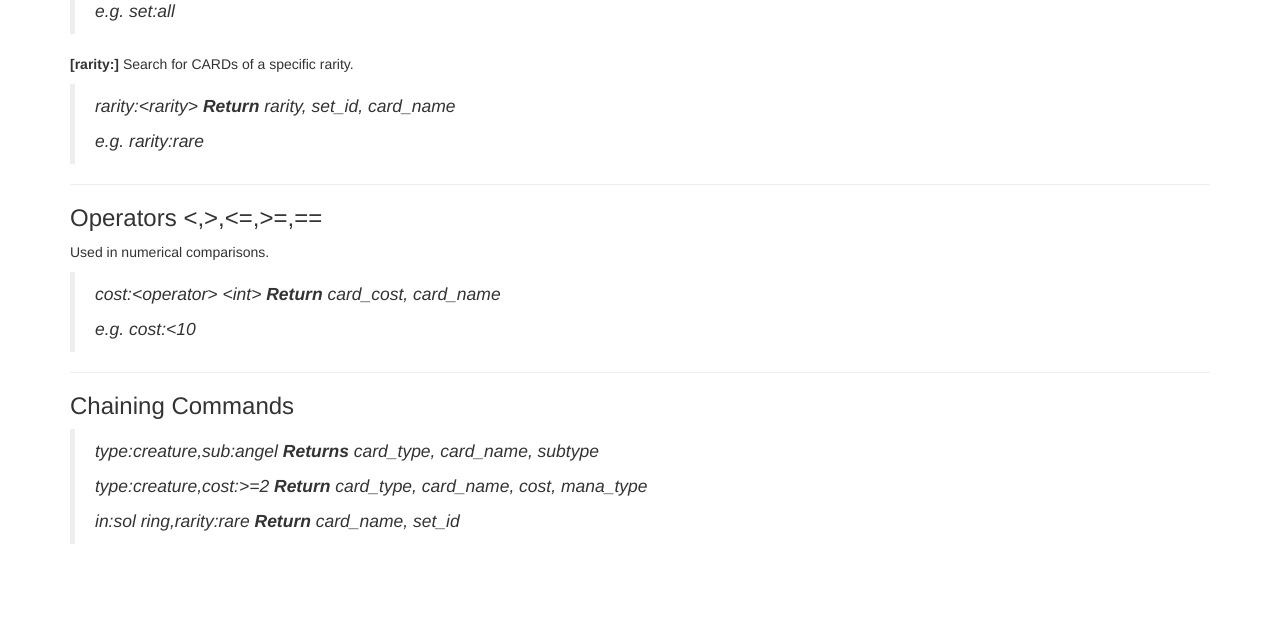
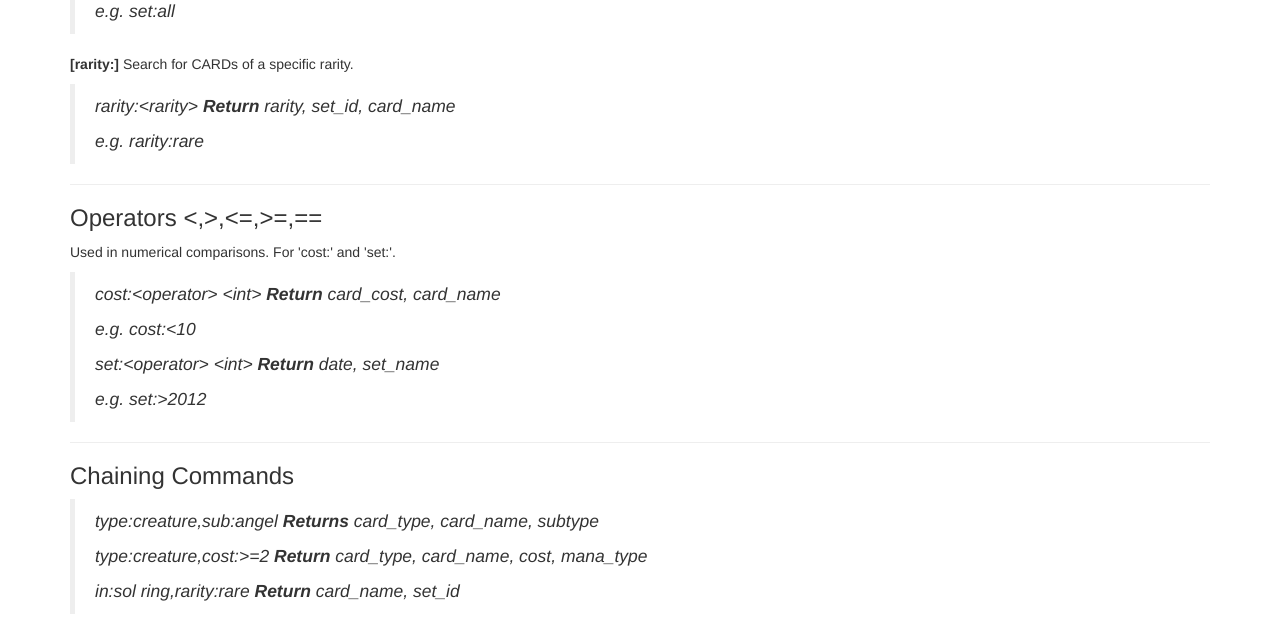
Before and after one commit to akilmarshall/trumark, a Flask app: page / in a window 1280 px wide. Shown: the part 1613-2247 px from the top of the page. Before the commit the page ends 2157 px from the top, so only its background shows below. Run offline with Flask 2, Linux system fonts and the light colour scheme; some libraries are stand-ins or nearby versions.

Commit message:
minor changes

```diff
--- a/templates/index.html
+++ b/templates/index.html
@@ -90,10 +90,12 @@
 </blockquote>
 <hr />
 <h3>Operators &lt;,&gt;,&lt;=,&gt;=,==</h3>
-<p>Used in numerical comparisons.</p>
+<p>Used in numerical comparisons. For 'cost:' and 'set:'.</p>
 <blockquote>
 <p><em>cost:&lt;operator&gt; &lt;int&gt; <strong>Return</strong> card_cost, card_name</em></p>
 <p><em>e.g. cost:&lt;10 </em></p>
+<p><em>set:&lt;operator&gt; &lt;int&gt; <strong>Return</strong> date, set_name<br /></em></p>
+<p><em>e.g. set:&gt;2012</em></p>
 </blockquote>
 <hr />
 <h3>Chaining Commands</h3>
```
